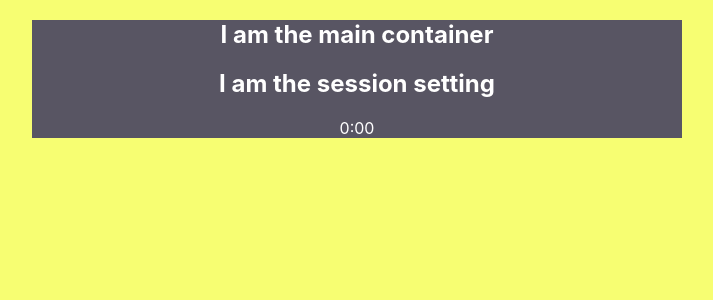
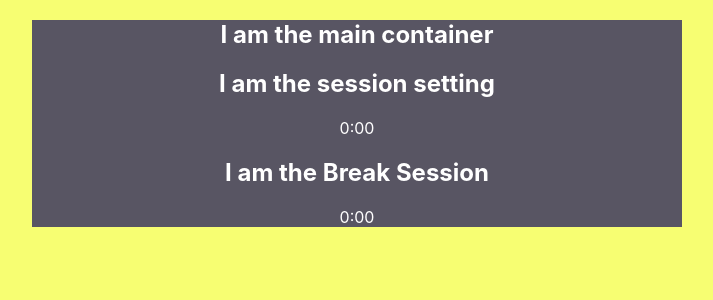
Before and after one commit to ethueter/PomodoroClock, a React (Create React App) app: page / in a window 1280 px wide. Shown: the top 300 px of the page, without its empty margins (283-996 px from the left). Built offline with nearby package versions, Linux system fonts and the light colour scheme.

Commit message:
break component

```diff
--- /dev/null
+++ b/src/Clock/Break.js
@@ -0,0 +1,15 @@
+import React from 'react';
+
+
+const Break = () => {
+
+    return(
+        <div className="break">
+            <h2>I am the Break Session</h2>
+            <p>0:00</p>
+
+        </div>
+    )
+};
+
+export default Break;
--- a/src/Clock/MainContainer.js
+++ b/src/Clock/MainContainer.js
@@ -1,5 +1,6 @@
 import React from 'react';
 import Session from './Session';
+import Break from "./Break";
 
 
 const MainContainer = () => {
@@ -9,6 +10,7 @@ const MainContainer = () => {
             <h2>I am the main container</h2>
             <div>
                 <Session />
+                <Break />
             </div>
         </div>
     );
```
